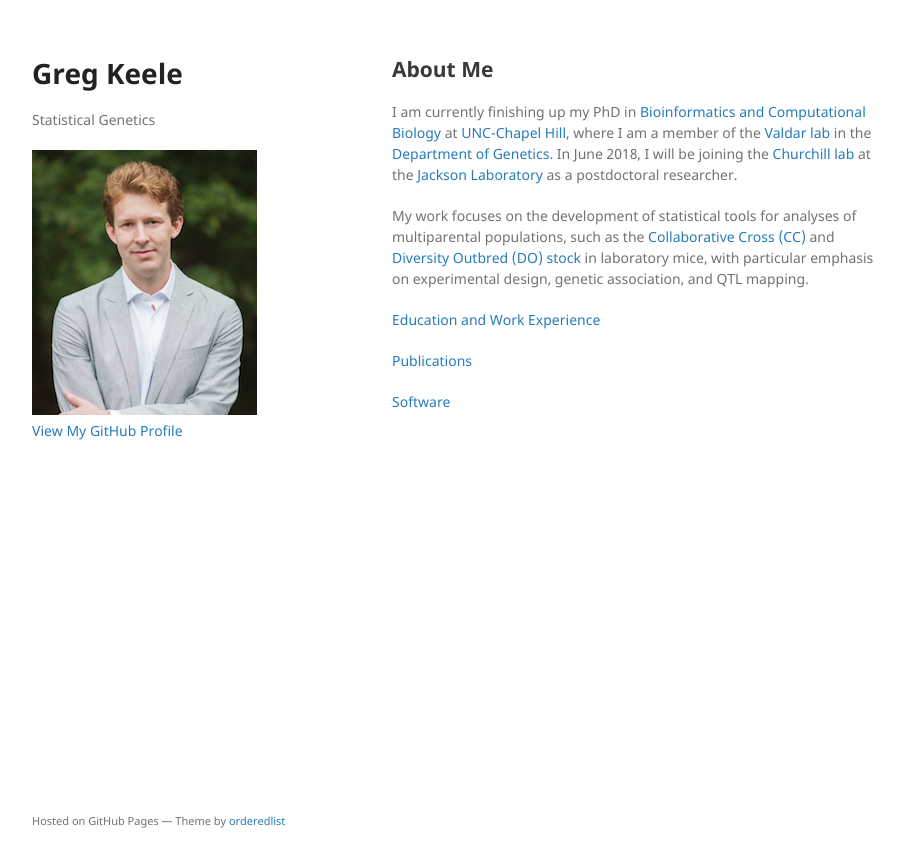
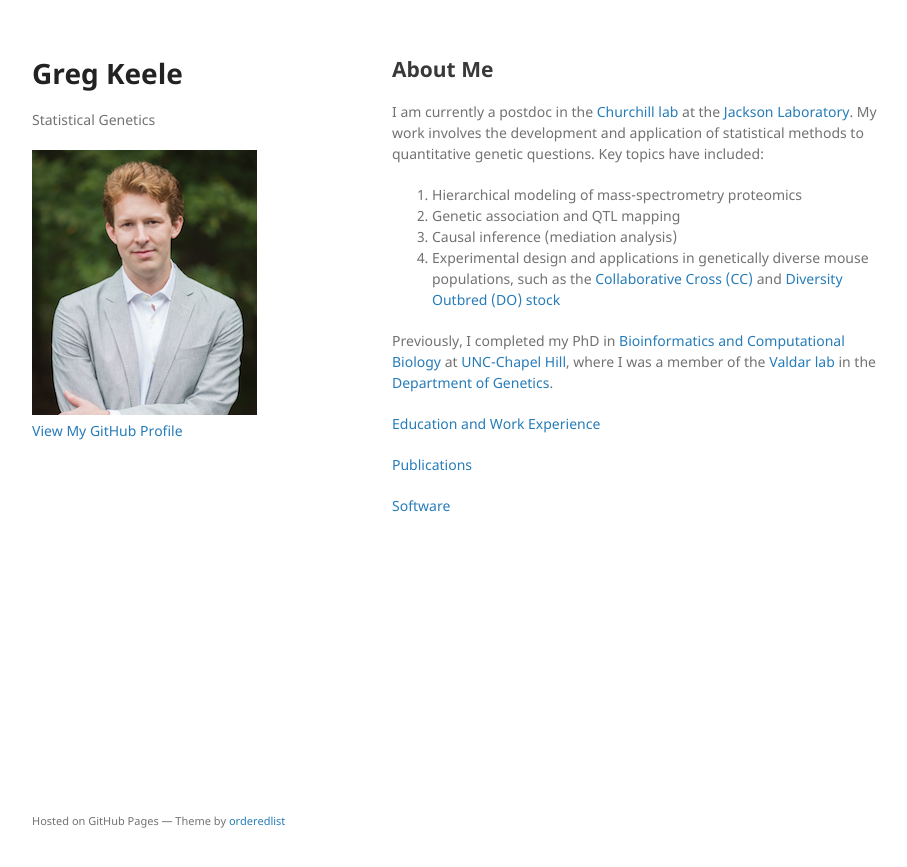
Before and after one commit to gkeele/gkeele.github.io, a Jekyll site: the page built from index.md, in a window 1280 px wide. Shown: the top 867 px of the page, without its empty margins (178-1085 px from the left). Built offline with Jekyll 4.4.1, drawn with Linux system fonts in a browser that asks for light colours; our own code applies the rules of GitHub Pages for plain Markdown files.

Commit message:
Updated information about me

```diff
--- a/index.md
+++ b/index.md
@@ -4,9 +4,14 @@ layout: default
 
 ## About Me
 
-I am currently finishing up my PhD in [Bioinformatics and Computational Biology](https://bcb.unc.edu/) at [UNC-Chapel Hill](https://www.unc.edu), where I am a member of the [Valdar lab](https://valdarlab.unc.edu) in the [Department of Genetics](https://www.med.unc.edu/genetics). In June 2018, I will be joining the [Churchill lab](https://www.jax.org/research-and-faculty/research-labs/the-churchill-lab) at the [Jackson Laboratory](https://www.jax.org/) as a postdoctoral researcher.
+I am currently a postdoc in the [Churchill lab](https://www.jax.org/research-and-faculty/research-labs/the-churchill-lab) at the [Jackson Laboratory](https://www.jax.org/). My work involves the development and application of statistical methods to quantitative genetic questions. Key topics have included:
 
-My work focuses on the development of statistical tools for analyses of multiparental populations, such as the [Collaborative Cross (CC)](https://compgen.unc.edu/wp/?page_id=99) and [Diversity Outbred (DO) stock](https://www.jax.org/strain/009376) in laboratory mice, with particular emphasis on experimental design, genetic association, and QTL mapping.
+1. Hierarchical modeling of mass-spectrometry proteomics
+2. Genetic association and QTL mapping
+3. Causal inference (mediation analysis)
+4. Experimental design and applications in genetically diverse mouse populations, such as the [Collaborative Cross (CC)](https://compgen.unc.edu/wp/?page_id=99) and [Diversity Outbred (DO) stock](https://www.jax.org/strain/009376)
+
+Previously, I completed my PhD in [Bioinformatics and Computational Biology](https://bcb.unc.edu/) at [UNC-Chapel Hill](https://www.unc.edu), where I was a member of the [Valdar lab](https://valdarlab.unc.edu) in the [Department of Genetics](https://www.med.unc.edu/genetics).
 
 [Education and Work Experience](education)
 
```
